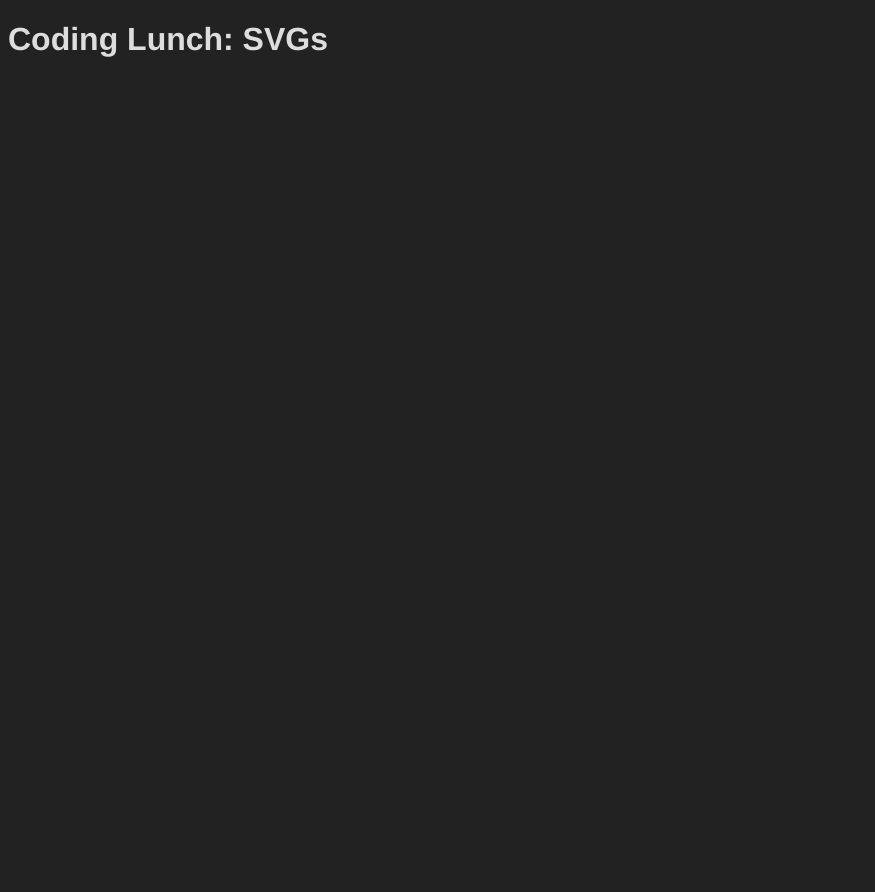
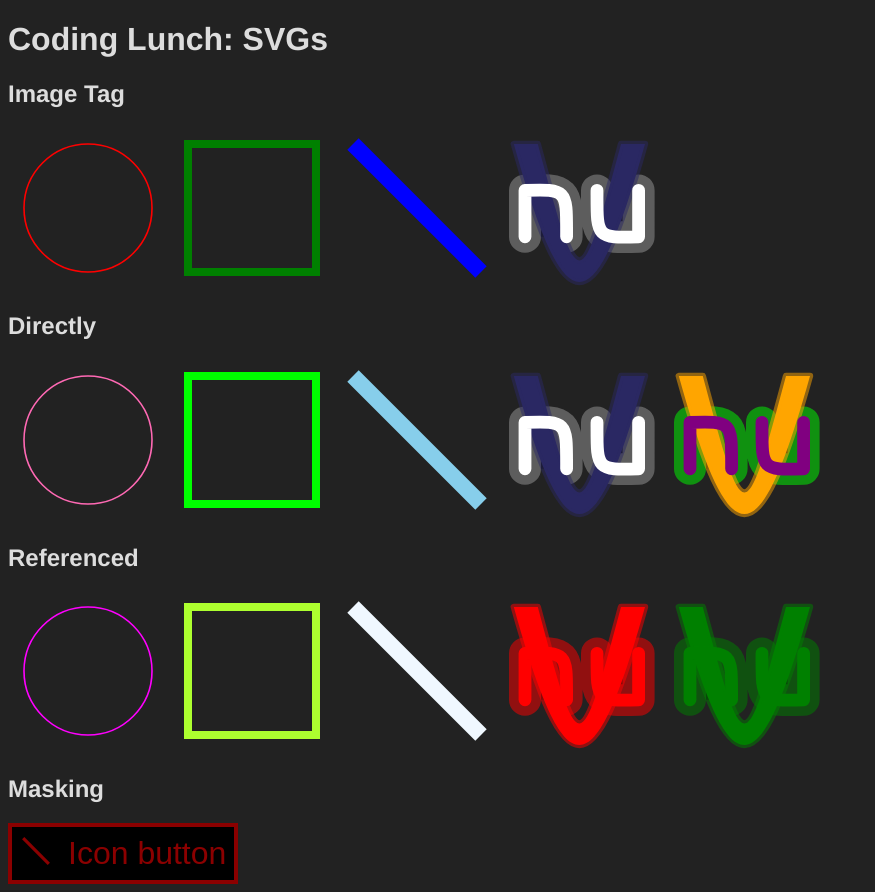
Before and after one commit to jwetmore-hoodoo/coding-lunch-svgs, a website built with Parcel: page src/index.html in a window 1280 px wide. Shown: the whole page, without its empty margins (0-875 px from the left). Before the commit the page ends 800 px from the top, so only its background shows below. Built offline with nearby package versions, Linux system fonts and the light colour scheme.

Commit message:
Adding code from live demo/exercise

```diff
--- a/src/index.html
+++ b/src/index.html
@@ -11,6 +11,75 @@
 
 		<h1>Coding Lunch: SVGs</h1>
 
+		<h2>Image Tag</h2>
+		<img src="svg/circle.svg" alt="A circle">
+		<img src="svg/square.svg" alt="A square">
+		<img src="svg/line.svg" alt="A line">
+		<img src="svg/vnu.svg" alt="VNU logo">
+
+		<h2>Directly</h2>
+
+		<svg viewBox="0 0 100 100" xmlns="http://www.w3.org/2000/svg">
+			<circle cx="50" cy="50" r="40" stroke="hotpink" fill="transparent" />
+		</svg>
+
+		<svg viewBox="0 0 100 100" xmlns="http://www.w3.org/2000/svg">
+			<rect x="10" y="10" width="80" height="80" stroke="lime" fill="transparent" stroke-width="5" />
+		</svg>
+
+		<svg viewBox="0 0 100 100" xmlns="http://www.w3.org/2000/svg">
+			<line x1="10" x2="90" y1="10" y2="90" stroke="skyblue" stroke-width="10" />
+		</svg>
+
+		<svg viewBox="0 0 100 100" xmlns="http://www.w3.org/2000/svg">
+			<g stroke-linecap="round" stroke-linejoin="round">
+				<path d="M15,68v-29c27-1,26,0,26,29M86,39v29c-27,1-26,0-26-29" stroke="#999" stroke-width="20" opacity="0.5" />
+				<path d="M8,10h15c26,97,26,97,52,0h15c-32,115-50,115-82,0z" fill="#2a2863" stroke-width="4" stroke="#2a2863"
+				 stroke-opacity="0.5" />
+				<path d="M15,68v-29c27-1,26,0,26,29M86,39v29c-27,1-26,0-26-29" stroke="#FFF" stroke-width="8" fill="none" />
+			</g>
+		</svg>
+
+		<svg viewBox="0 0 100 100" xmlns="http://www.w3.org/2000/svg" class="svg-vnu-direct">
+			<g stroke-linecap="round" stroke-linejoin="round">
+				<path d="M15,68v-29c27-1,26,0,26,29M86,39v29c-27,1-26,0-26-29" stroke="currentcolor" stroke-width="20" opacity="0.5"
+				 class="outline" />
+				<path d="M8,10h15c26,97,26,97,52,0h15c-32,115-50,115-82,0z" fill="currentcolor" stroke-width="4" stroke="currentcolor"
+				 stroke-opacity="0.5" class="v" />
+				<path d="M15,68v-29c27-1,26,0,26,29M86,39v29c-27,1-26,0-26-29" stroke="currentcolor" stroke-width="8" fill="none"
+				 class="nu" />
+			</g>
+		</svg>
+
+		<h2>Referenced</h2>
+
+		<svg class="svg-circle">
+			<use href="#circle" />
+		</svg>
+
+		<svg class="svg-square">
+			<use href="#square" />
+		</svg>
+
+		<svg class="svg-line">
+			<use href="#line" />
+		</svg>
+
+		<svg class="svg-vnu --one">
+			<use href="#vnu" />
+		</svg>
+
+		<svg class="svg-vnu --two">
+			<use href="#vnu" />
+		</svg>
+
+		<h2>Masking</h2>
+		<button>
+			Icon button
+		</button>
+
+		<include src="src/svg/sprite.html"></include>
+
 	</body>
 
 </html>
--- a/src/styles.css
+++ b/src/styles.css
@@ -9,3 +9,87 @@ svg {
 	height: 10rem;
 	width: 10rem;
 }
+
+/* directly - change individual children */
+
+.svg-vnu-direct {
+	color: white;
+}
+
+.svg-vnu-direct .outline {
+	color: lime;
+}
+
+.svg-vnu-direct .v {
+	color: orange;
+}
+
+.svg-vnu-direct .nu {
+	color: purple;
+}
+
+/* referenced - change one whole color */
+
+.svg-circle {
+	color: fuchsia;
+}
+
+.svg-square {
+	color: greenyellow;
+}
+
+.svg-line {
+	color: aliceblue;
+}
+
+.svg-vnu {
+	transition: color .25s ease-in-out;
+}
+
+.svg-vnu.--one {
+	color: red;
+}
+
+.svg-vnu.--two {
+	color: green;
+}
+
+.svg-vnu:hover {
+	color: blue;
+}
+
+/* mask */
+
+button {
+	/* 	--primary: royalblue; */
+	/* 	--secondary: goldenrod; */
+	--primary: black;
+	--secondary: darkred;
+
+	background-color: var(--primary);
+	border: .25rem solid var(--secondary);
+	color: var(--secondary);
+	display: flex;
+	font-size: 2rem;
+	gap: 1rem;
+	padding: .5rem;
+	transition-property: background-color, border-color, color;
+	transition-duration: .25s;
+	transition-timing-function: ease-in-out;
+}
+
+button:hover {
+	background-color: var(--secondary);
+	border-color: var(--primary);
+	color: var(--primary);
+}
+
+button::before {
+	align-items: center;
+	background-color: currentcolor;
+	content: '';
+	display: block;
+	height: 2rem;
+	mask-image: url('svg/line.svg');
+	width: 2rem;
+}
--- a/src/svg/sprite.html
+++ b/src/svg/sprite.html
@@ -1,6 +1,32 @@
 <div style="display: none;">
 	<svg xmlns="http://www.w3.org/2000/svg">
 
+		<!-- circle -->
+		<symbol id="circle" viewBox="0 0 100 100">
+			<circle cx="50" cy="50" r="40" class="circle-outline" stroke="currentcolor" fill="transparent" />
+		</symbol>
+
+		<!-- square -->
+		<symbol id="square" viewBox="0 0 100 100">
+			<rect x="10" y="10" width="80" height="80" stroke="currentcolor" fill="transparent" stroke-width="5" />
+		</symbol>
+
+		<!-- star -->
+		<symbol id="line" viewBox="0 0 100 100">
+			<line x1="10" x2="90" y1="10" y2="90" stroke="currentcolor" stroke-width="10" />
+		</symbol>
+
+		<!-- nvu -->
+		<symbol id="vnu" viewBox="0 0 100 100">
+			<g stroke-linecap="round" stroke-linejoin="round">
+				<path d="M15,68v-29c27-1,26,0,26,29M86,39v29c-27,1-26,0-26-29" stroke="currentcolor" stroke-width="20" opacity="0.5"
+				 class="letters-nu-outline" />
+				<path d="M8,10h15c26,97,26,97,52,0h15c-32,115-50,115-82,0z" fill="currentcolor" stroke-width="4" stroke="currentcolor"
+				 stroke-opacity="0.5" class="letter-v" />
+				<path d="M15,68v-29c27-1,26,0,26,29M86,39v29c-27,1-26,0-26-29" stroke="currentcolor" stroke-width="8" fill="none"
+				 class="letters-nu" />
+			</g>
+		</symbol>
 
 	</svg>
 </div>
```
